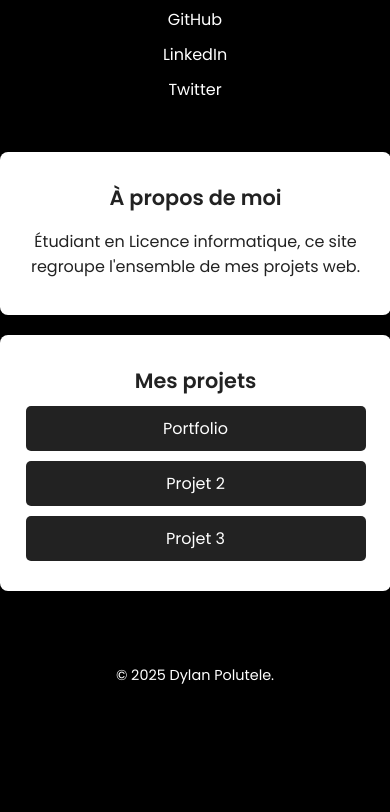
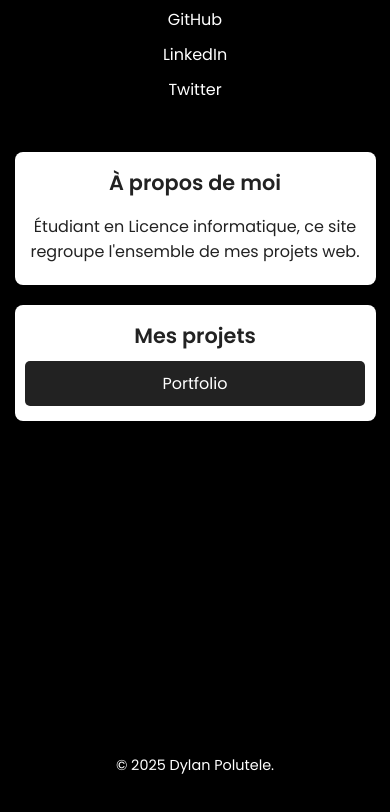
Before and after one commit to dpolutele/dpolutele.github.io, a plain HTML site: page index.html in a window 390 px wide. Shown: the part 76-888 px from the top of the page. Before the commit the page ends 844 px from the top, so only its background shows below. Drawn offline with Linux system fonts and the light colour scheme; a script that the page names is missing.

Commit message:
maj du site principal

```diff
--- a/index.html
+++ b/index.html
@@ -28,8 +28,8 @@
         <h2>Mes projets</h2>
         <ul>
             <li><a href="https://dpolutele.github.io/portfolio/" target="_blank" rel="noopener noreferrer">Portfolio</a></li>
-            <li><a href="https://github.com/dpolutele/projet2" target="_blank" rel="noopener noreferrer">Projet 2</a></li>
-            <li><a href="https://github.com/dpolutele/projet3" target="_blank" rel="noopener noreferrer">Projet 3</a></li>
+            <!--<li><a href="https://github.com/dpolutele/projet2" target="_blank" rel="noopener noreferrer">Projet 2</a></li>
+            <li><a href="https://github.com/dpolutele/projet3" target="_blank" rel="noopener noreferrer">Projet 3</a></li>-->
         </ul>
     </section>
 
--- a/style.css
+++ b/style.css
@@ -55,8 +55,8 @@ nav ul li a:hover {
 }
 
 .introduction, .projects {
-    background: #fff;
-    padding: 20px;
+    background: #ffffff;
+    padding: 5px;
     margin: 20px auto;
     width: 90%;
     max-width: 800px;
@@ -93,7 +93,7 @@ nav ul li a:hover {
 footer {
     color: #fff;
     padding: 200px;
-    margin-top: 120px;
+    margin-top: 290px;
     font-size: 0.9rem;
 }
 
@@ -119,6 +119,6 @@ footer {
 
     footer {
         padding: 40px 20px;
-        margin-top: 20px;
+        margin-top: 280px;
     }
 }
```
